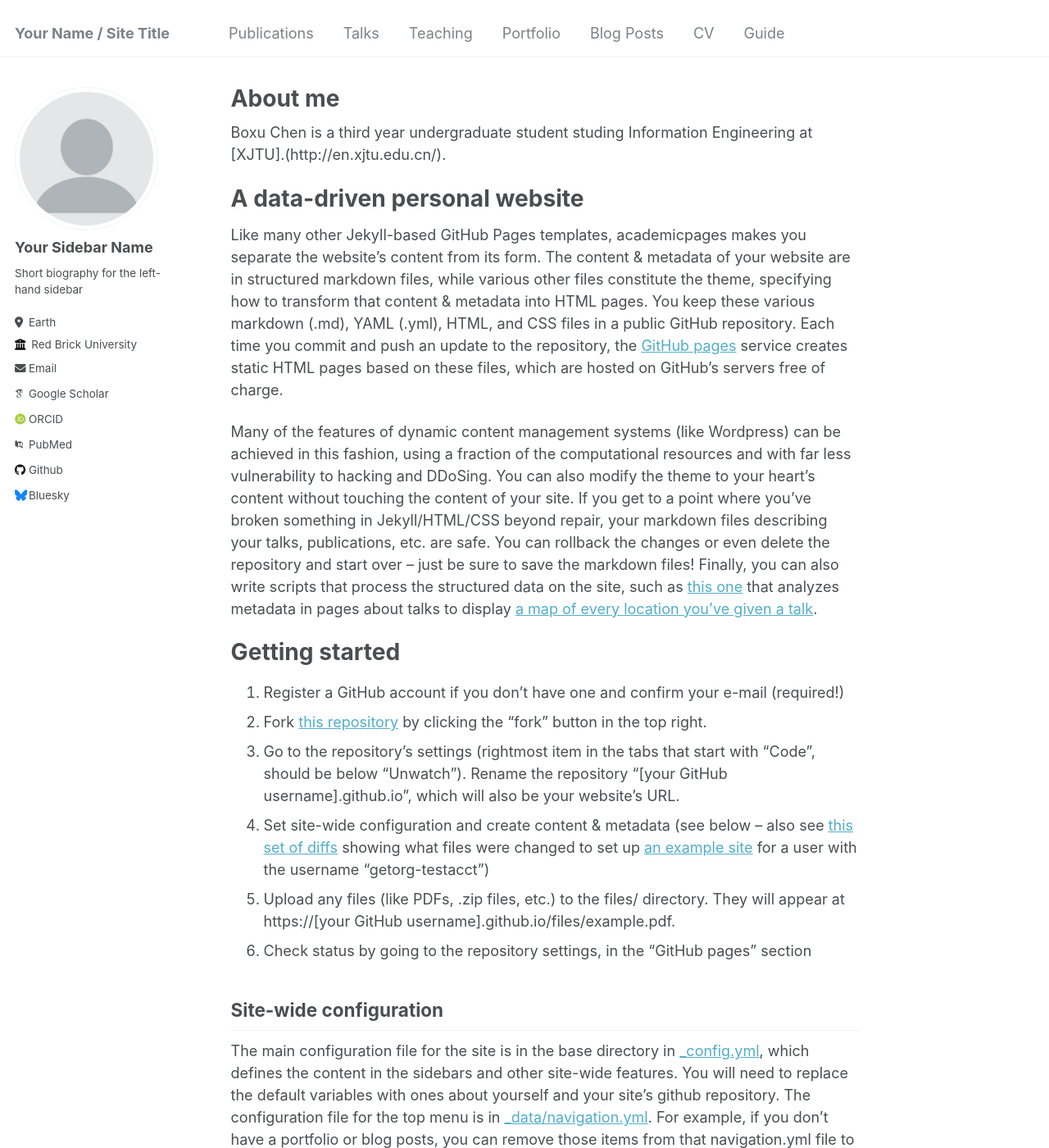
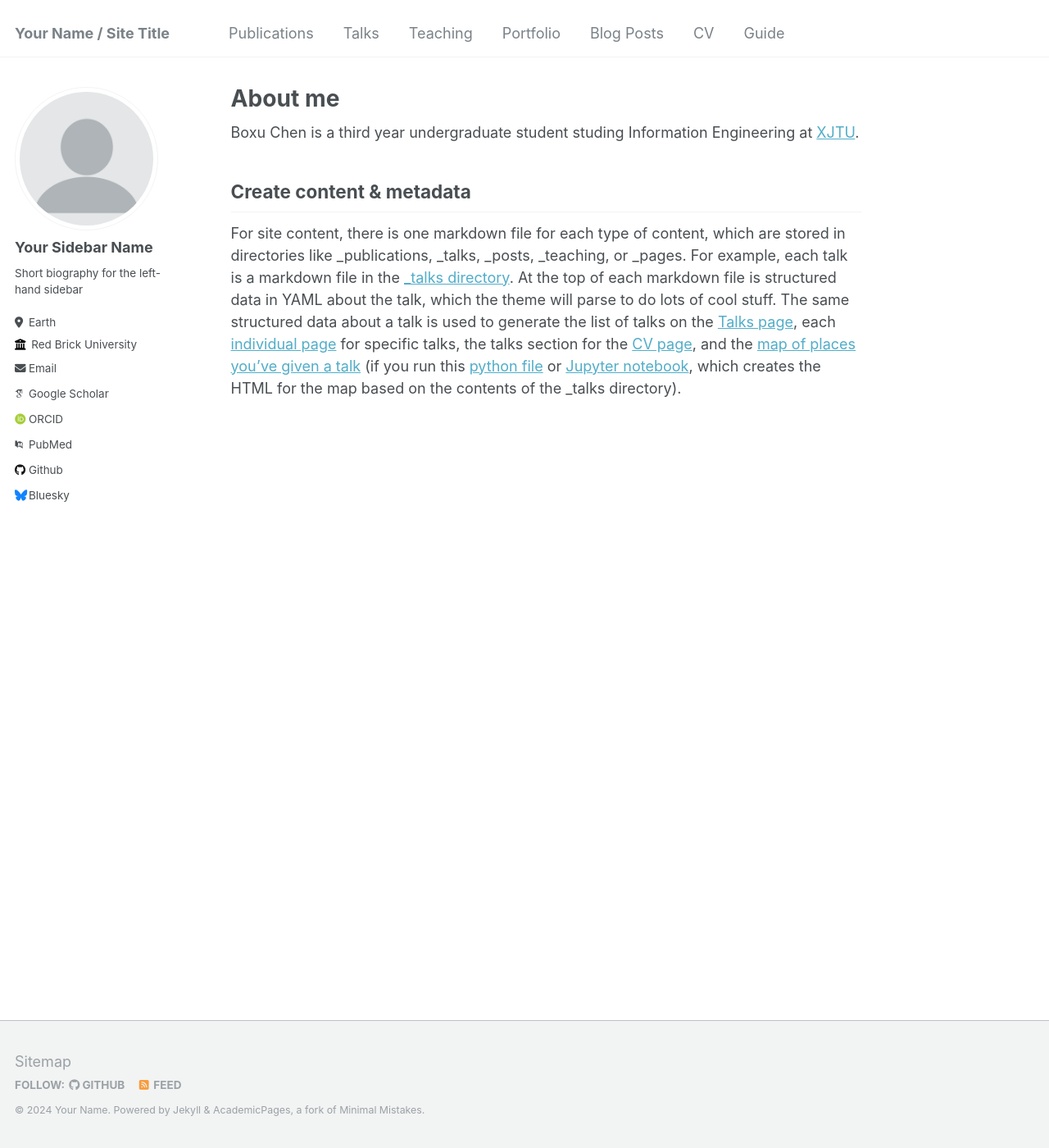
Before and after one commit to Chen-Boxu/chenboxu.github.io, a Jekyll site: the page built from _pages/about.md, in a window 1280 px wide and 1400 px high. Shown: the whole window at 82% size. Built offline with Jekyll 4.4.1, drawn with Linux system fonts in a browser that asks for light colours; some web fonts are replaced; some of the changed text lies outside the part shown.

Commit message:
Update about.md

```diff
--- a/_pages/about.md
+++ b/_pages/about.md
@@ -7,26 +7,7 @@ redirect_from:
   - /about.html
 ---
 
-Boxu Chen is a third year undergraduate student studing Information Engineering at [XJTU].(http://en.xjtu.edu.cn/).
-
-A data-driven personal website
-======
-Like many other Jekyll-based GitHub Pages templates, academicpages makes you separate the website's content from its form. The content & metadata of your website are in structured markdown files, while various other files constitute the theme, specifying how to transform that content & metadata into HTML pages. You keep these various markdown (.md), YAML (.yml), HTML, and CSS files in a public GitHub repository. Each time you commit and push an update to the repository, the [GitHub pages](https://pages.github.com/) service creates static HTML pages based on these files, which are hosted on GitHub's servers free of charge.
-
-Many of the features of dynamic content management systems (like Wordpress) can be achieved in this fashion, using a fraction of the computational resources and with far less vulnerability to hacking and DDoSing. You can also modify the theme to your heart's content without touching the content of your site. If you get to a point where you've broken something in Jekyll/HTML/CSS beyond repair, your markdown files describing your talks, publications, etc. are safe. You can rollback the changes or even delete the repository and start over -- just be sure to save the markdown files! Finally, you can also write scripts that process the structured data on the site, such as [this one](https://github.com/academicpages/academicpages.github.io/blob/master/talkmap.ipynb) that analyzes metadata in pages about talks to display [a map of every location you've given a talk](https://academicpages.github.io/talkmap.html).
-
-Getting started
-======
-1. Register a GitHub account if you don't have one and confirm your e-mail (required!)
-1. Fork [this repository](https://github.com/academicpages/academicpages.github.io) by clicking the "fork" button in the top right.
-1. Go to the repository's settings (rightmost item in the tabs that start with "Code", should be below "Unwatch"). Rename the repository "[your GitHub username].github.io", which will also be your website's URL.
-1. Set site-wide configuration and create content & metadata (see below -- also see [this set of diffs](http://archive.is/3TPas) showing what files were changed to set up [an example site](https://getorg-testacct.github.io) for a user with the username "getorg-testacct")
-1. Upload any files (like PDFs, .zip files, etc.) to the files/ directory. They will appear at https://[your GitHub username].github.io/files/example.pdf.
-1. Check status by going to the repository settings, in the "GitHub pages" section
-
-Site-wide configuration
-------
-The main configuration file for the site is in the base directory in [_config.yml](https://github.com/academicpages/academicpages.github.io/blob/master/_config.yml), which defines the content in the sidebars and other site-wide features. You will need to replace the default variables with ones about yourself and your site's github repository. The configuration file for the top menu is in [_data/navigation.yml](https://github.com/academicpages/academicpages.github.io/blob/master/_data/navigation.yml). For example, if you don't have a portfolio or blog posts, you can remove those items from that navigation.yml file to remove them from the header.
+Boxu Chen is a third year undergraduate student studing Information Engineering at [XJTU](http://en.xjtu.edu.cn/).
 
 Create content & metadata
 ------
```
